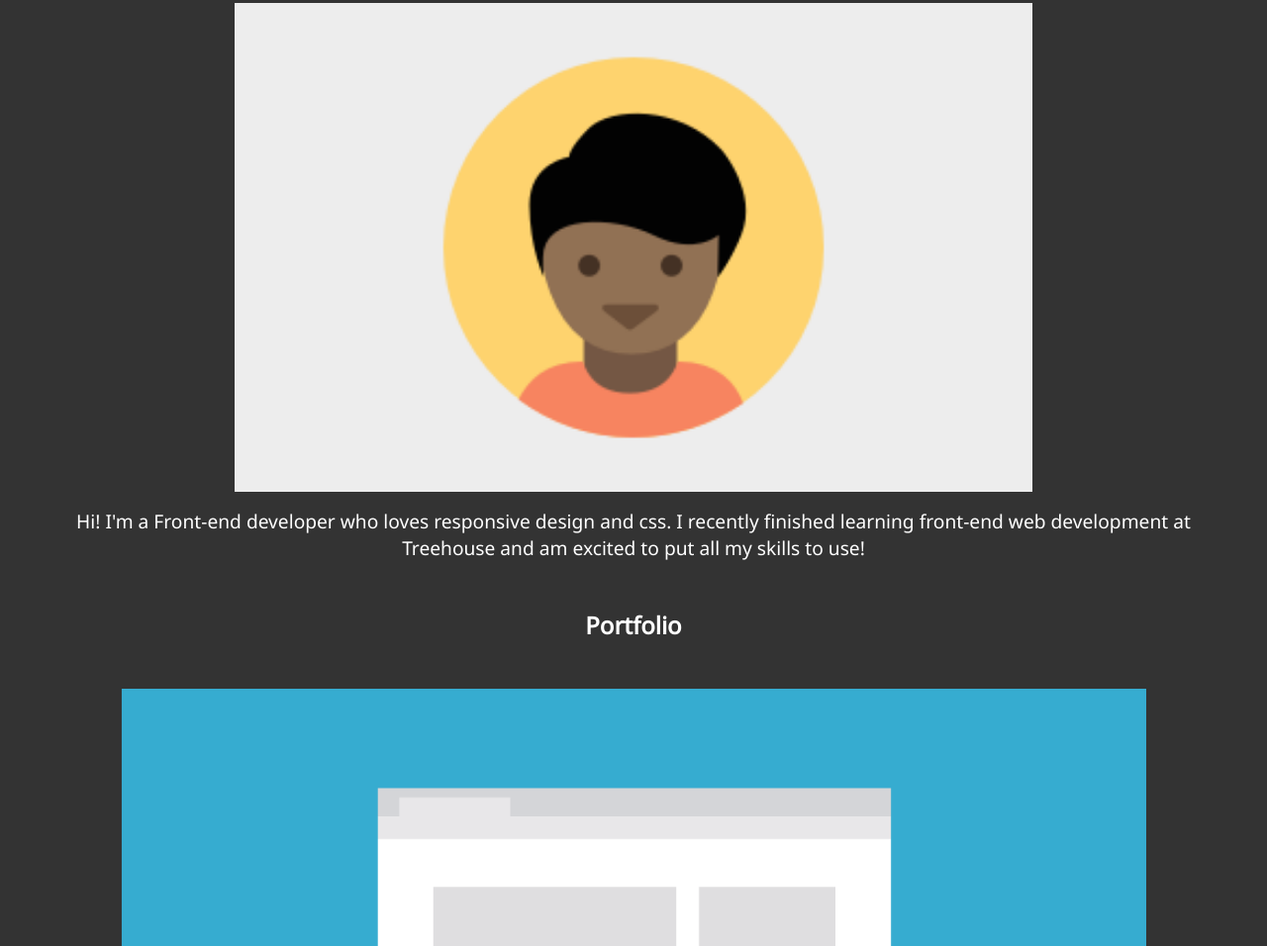
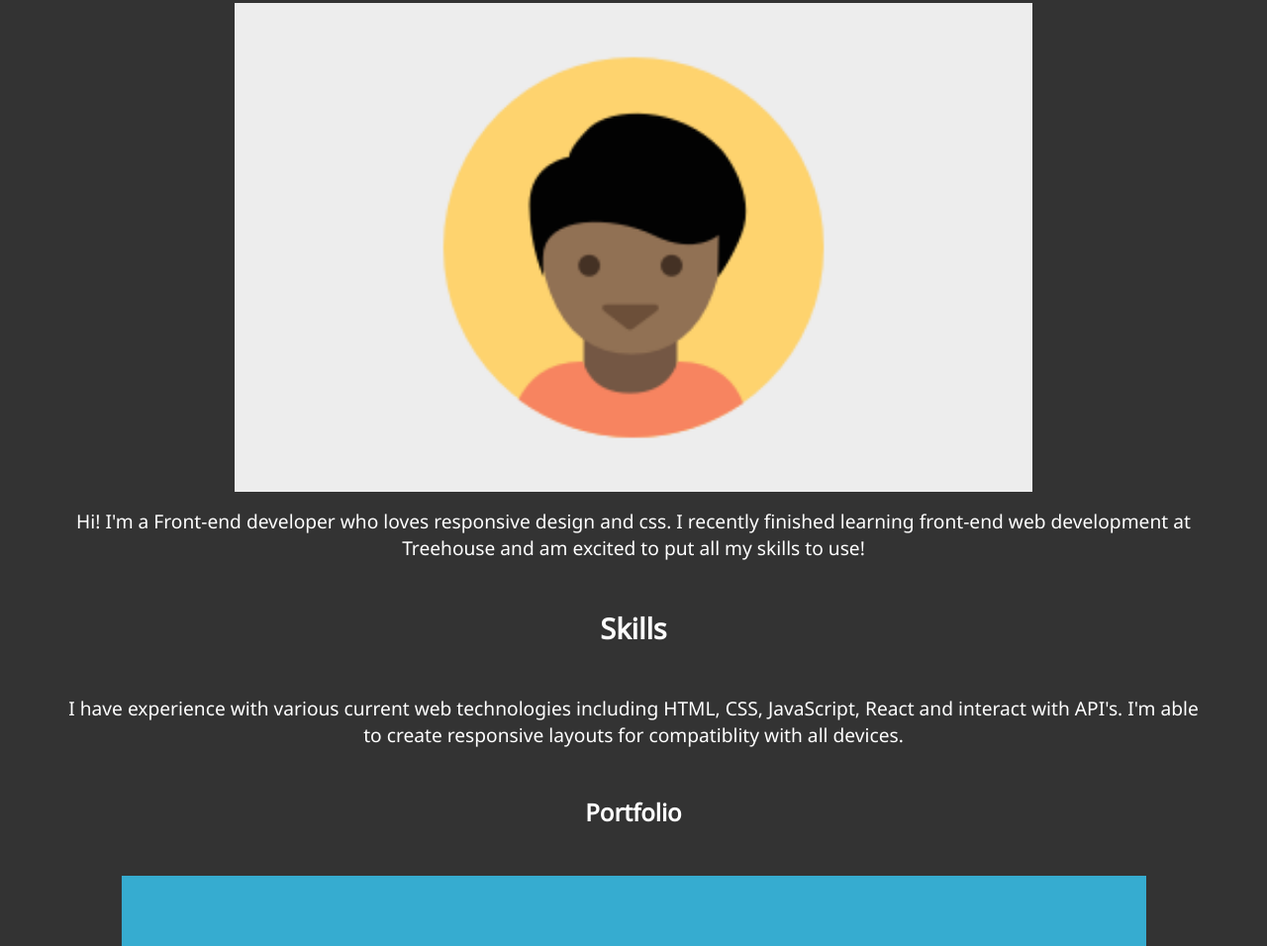
Before and after one commit to bFay9402/techdegree_project_2, a plain HTML site: page index.html in a window 1280 px wide. Shown: the part 238-1194 px from the top of the page at 99% size. Drawn offline with Linux system fonts and the light colour scheme.

Commit message:
added skills section

```diff
--- a/CSS/styles.css
+++ b/CSS/styles.css
@@ -2,6 +2,10 @@
   margin: 0;
   padding: 0;
   box-sizing: border-box;
+}
+
+html {
+  scroll-behavior: smooth;
 }
 
 body {
@@ -56,6 +60,11 @@ header p {
 h2 {
   margin-top: 3rem;
   margin-bottom: 3rem;
+}
+
+.skills {
+  text-align: center;
+  font-size: 1.2rem;
 }
 
 .portfolio {
--- a/index.html
+++ b/index.html
@@ -22,6 +22,11 @@
       <img src="images/responsive-layout-profile.png" alt="profile picture">
       <p>Hi! I'm a Front-end developer who loves responsive design and css. I recently finished learning front-end web development at Treehouse and am excited to put all my skills to use!</p>
     </header>
+
+    <section id="skills" class="skills">
+      <h2>Skills</h2>
+      <p>I have experience with various current web technologies including HTML, CSS, JavaScript, React and interact with API's. I'm able to create responsive layouts for compatiblity with all devices.</p>
+    </section>
 
     <section id="portfolio" class="portfolio">
       <h2>Portfolio</h2>
```
